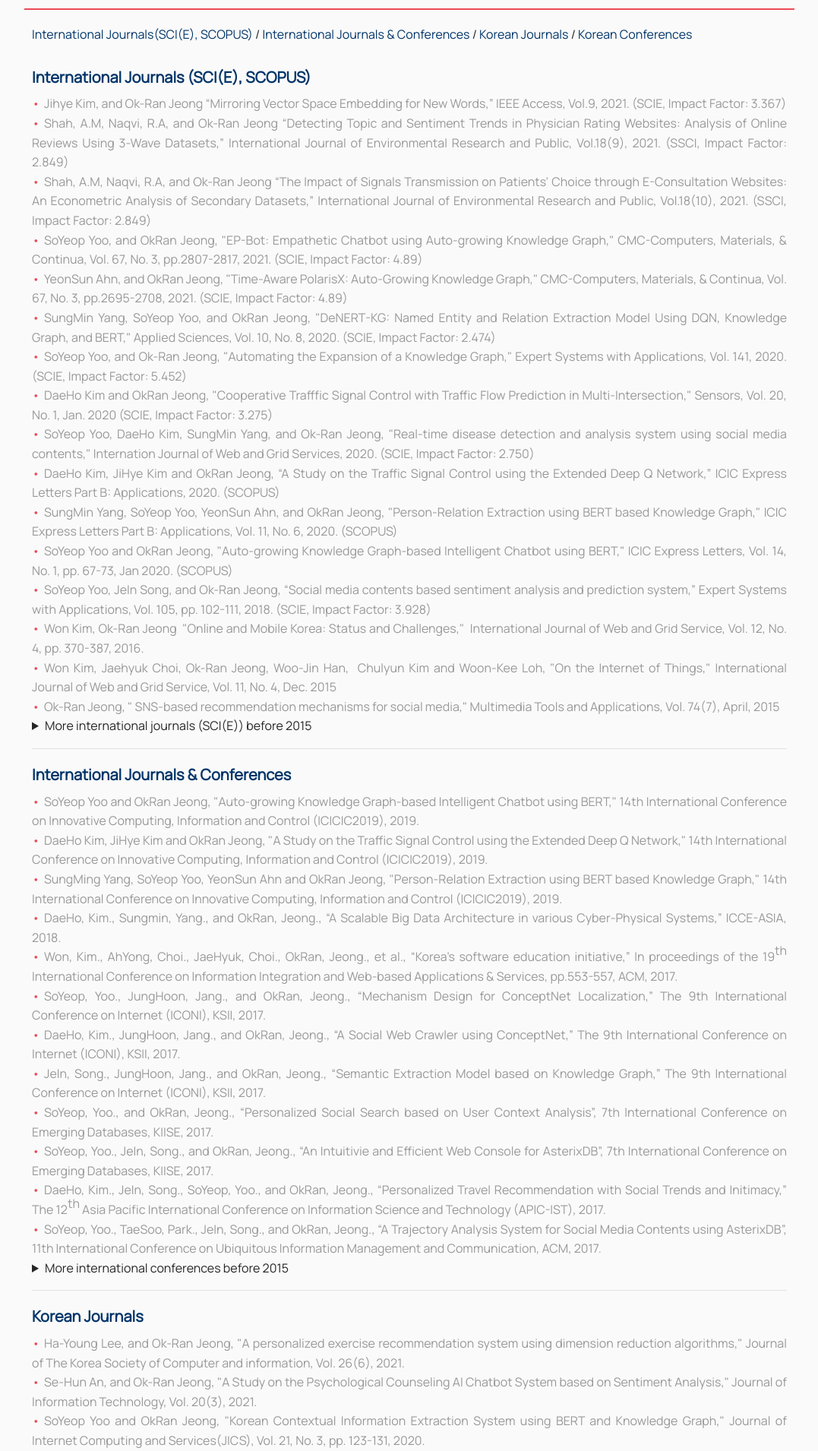
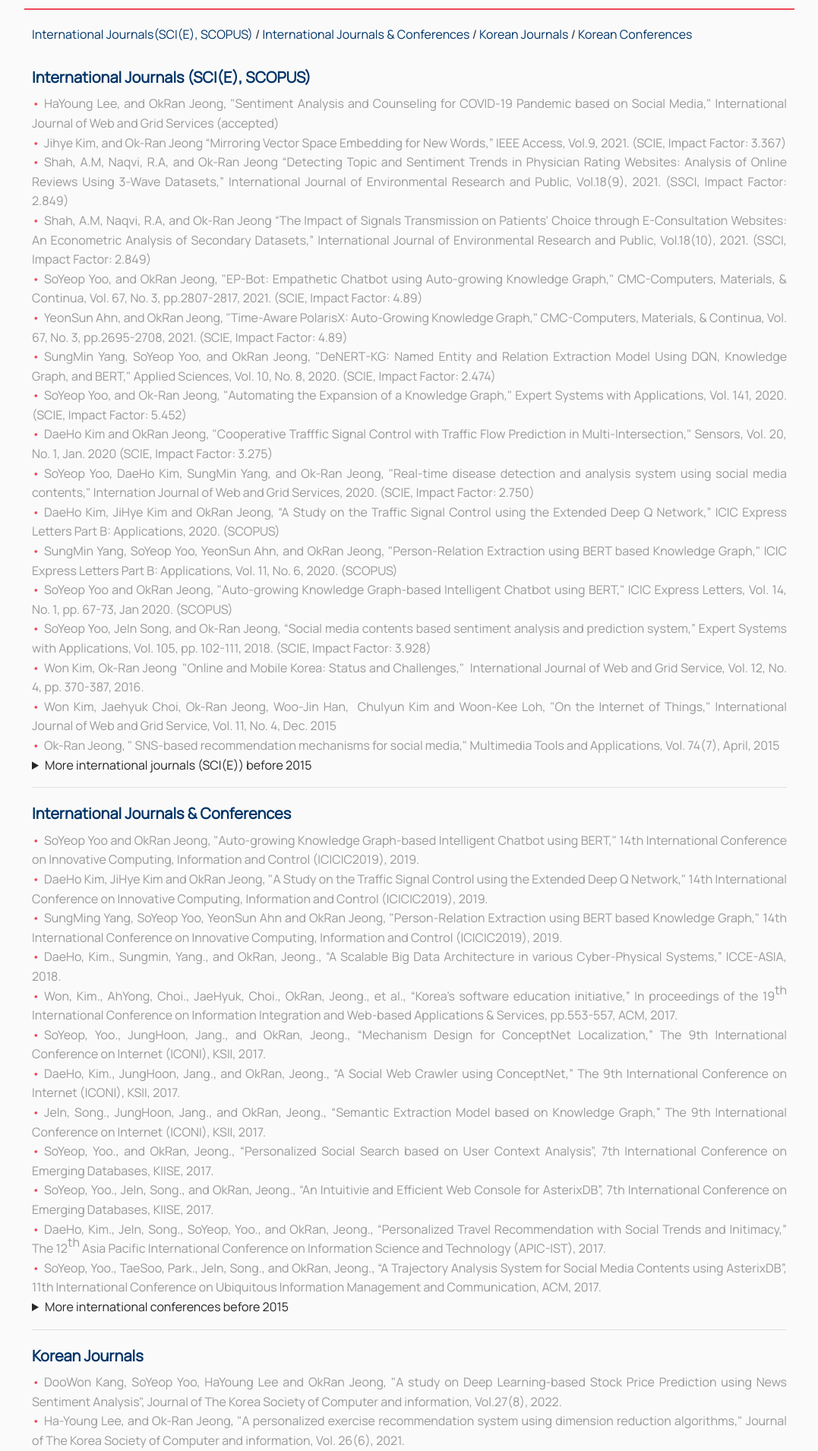
Before and after one commit to IDALab-Gachon/idalab, a React (Create React App) app: page /publications in a window 1280 px wide. Shown: the part 150-2060 px from the top of the page at 76% size, without its empty margins (101-1178 px from the left). Built offline with nearby package versions, Linux system fonts and the light colour scheme.

Commit message:
Modify publications

```diff
--- a/src/Pages/Publications.js
+++ b/src/Pages/Publications.js
@@ -73,6 +73,11 @@ const Publications = () => {
         <div className="int_journals_sci">
           <ListTitle>International Journals (SCI(E), SCOPUS)</ListTitle>
           <PubList>
+            <PubListItem>
+              HaYoung Lee, and OkRan Jeong, "Sentiment Analysis and Counseling
+              for COVID-19 Pandemic based on Social Media," International
+              Journal of Web and Grid Services (accepted)
+            </PubListItem>
             <PubListItem>
               Jihye Kim, and Ok-Ran Jeong “Mirroring Vector Space Embedding for
               New Words,” IEEE Access, Vol.9, 2021. (SCIE,{" "}
@@ -543,6 +548,12 @@ const Publications = () => {
           <ListTitle>Korean Journals</ListTitle>
           <PubList>
             <PubListItem>
+              DooWon Kang, SoYeop Yoo, HaYoung Lee and OkRan Jeong, "A study on
+              Deep Learning-based Stock Price Prediction using News Sentiment
+              Analysis", Journal of The Korea Society of Computer and
+              information, Vol.27(8), 2022.
+            </PubListItem>
+            <PubListItem>
               Ha-Young Lee, and Ok-Ran Jeong, "A personalized exercise
               recommendation system using dimension reduction algorithms,"
               Journal of The Korea Society of Computer and information, Vol.
```
